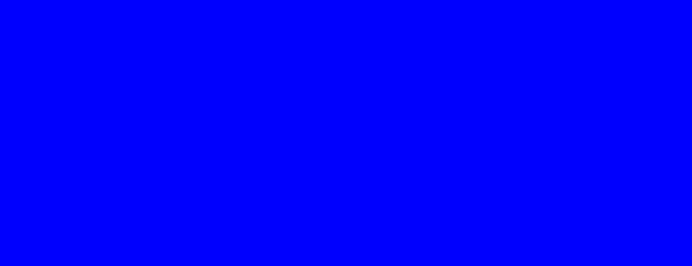
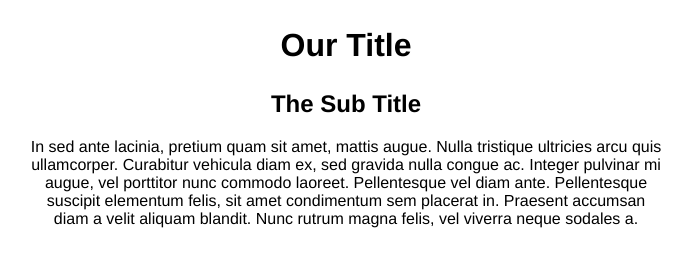
Before and after one commit to raqescar/206-breakpoints-starter, a plain HTML site: page index.html in a window 1280 px wide. Shown: the whole page, without its empty margins (294-986 px from the left). Drawn offline with Linux system fonts and the light colour scheme.

Commit message:
Update code to font-colors-starter file

```diff
--- a/css/main.css
+++ b/css/main.css
@@ -1,14 +1,33 @@
+body, html {
+  text-align: center;
+  font-family: Gotham, Helvetica, Arial, sans-serif;
+  font-size: 1em;
+}
 
-/* ----------- Tablets larger than 768px wide ----------- */
+section {
+  width: 50%;
+  margin: auto;
+}
+
+h1 {
+  font-size: 2em;
+}
+
+h2 {
+  font-size: 1.5em;
+}
+
+/* ----------- Tablets larger than 768px wide -----------
 @media screen and (min-width:768px) {
 	body {
     background: red;
   }
 }
 
-/* ----------- Monitors larger than 1200px wide ----------- */
+/* ----------- Monitors larger than 1200px wide -----------
 @media screen and (min-width:1200px) {
 	body {
     background: blue;
   }
 }
+-------*/
--- a/index.html
+++ b/index.html
@@ -3,10 +3,17 @@
   <head>
     <meta charset="UTF-8">
     <meta name="viewport" content="width=device-width, initial-scale=1">
-    <title>Skillcrush Testing</title>
+    <title>Changing font colors</title>
     <link rel="stylesheet" type="text/css" href="css/main.css" />
   </head>
 
   <body>
+
+<section>
+    <h1>Our Title</h1>
+    <h2>The Sub Title</h2>
+    <p>In sed ante lacinia, pretium quam sit amet, mattis augue. Nulla tristique ultricies arcu quis ullamcorper. Curabitur vehicula diam ex, sed gravida nulla congue ac. Integer pulvinar mi augue, vel porttitor nunc commodo laoreet. Pellentesque vel diam ante. Pellentesque suscipit elementum felis, sit amet condimentum sem placerat in. Praesent accumsan diam a velit aliquam blandit. Nunc rutrum magna felis, vel viverra neque sodales a.</p>
+</section>
+
   </body>
 </html>
```
